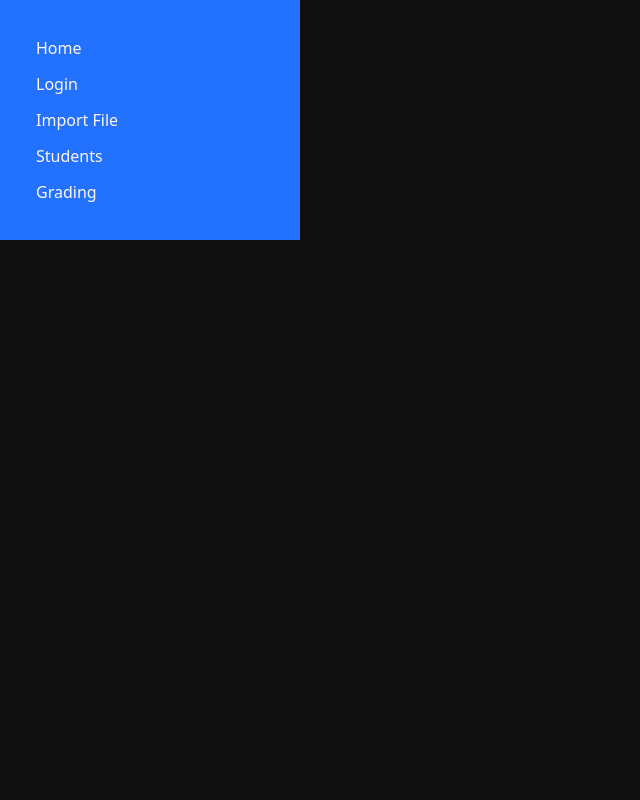
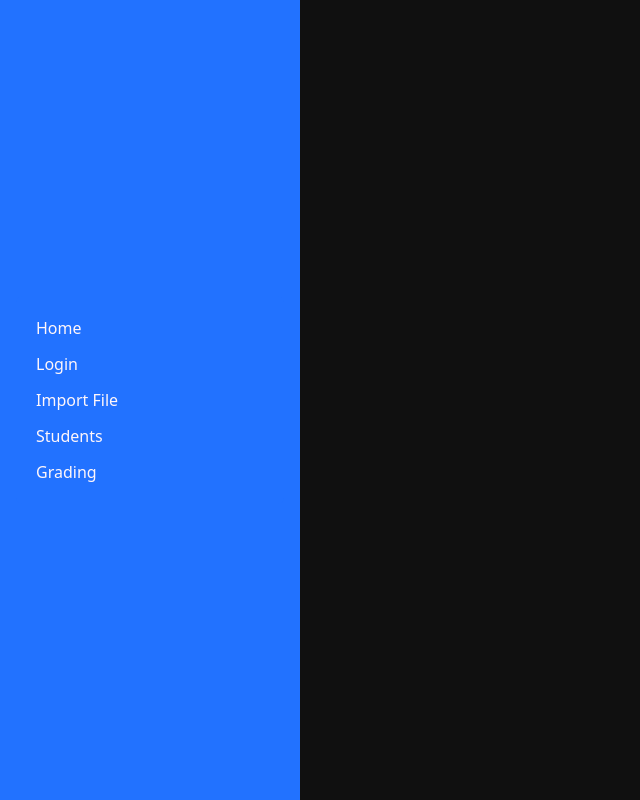
Before and after one commit to JinPlanter/Pharma-Assist, a Next.js app: page /dashboard in a window 1280 px wide. Shown: the whole page, without its empty margins (0-640 px from the left). Built offline with nearby package versions, Linux system fonts and the light colour scheme.

Commit message:
fix navbar not rendering full height

```diff
--- a/app/globals.css
+++ b/app/globals.css
@@ -203,7 +203,7 @@ p {
 
 @layer components {
   .navigation {
-    @apply navbar grid grid-cols-1;
+    @apply navbar grid grid-cols-1 h-full;
   }
 }
 .navigationContainer {
--- a/app/layout.js
+++ b/app/layout.js
@@ -13,7 +13,7 @@ export default function RootLayout({ children }) {
   return (
     <html lang="en" className="h-full">
       <body className={`{inter.className} h-full`}>
-        <div>{children}</div>
+        <div className="h-full">{children}</div>
       </body>
     </html>
   );
```
